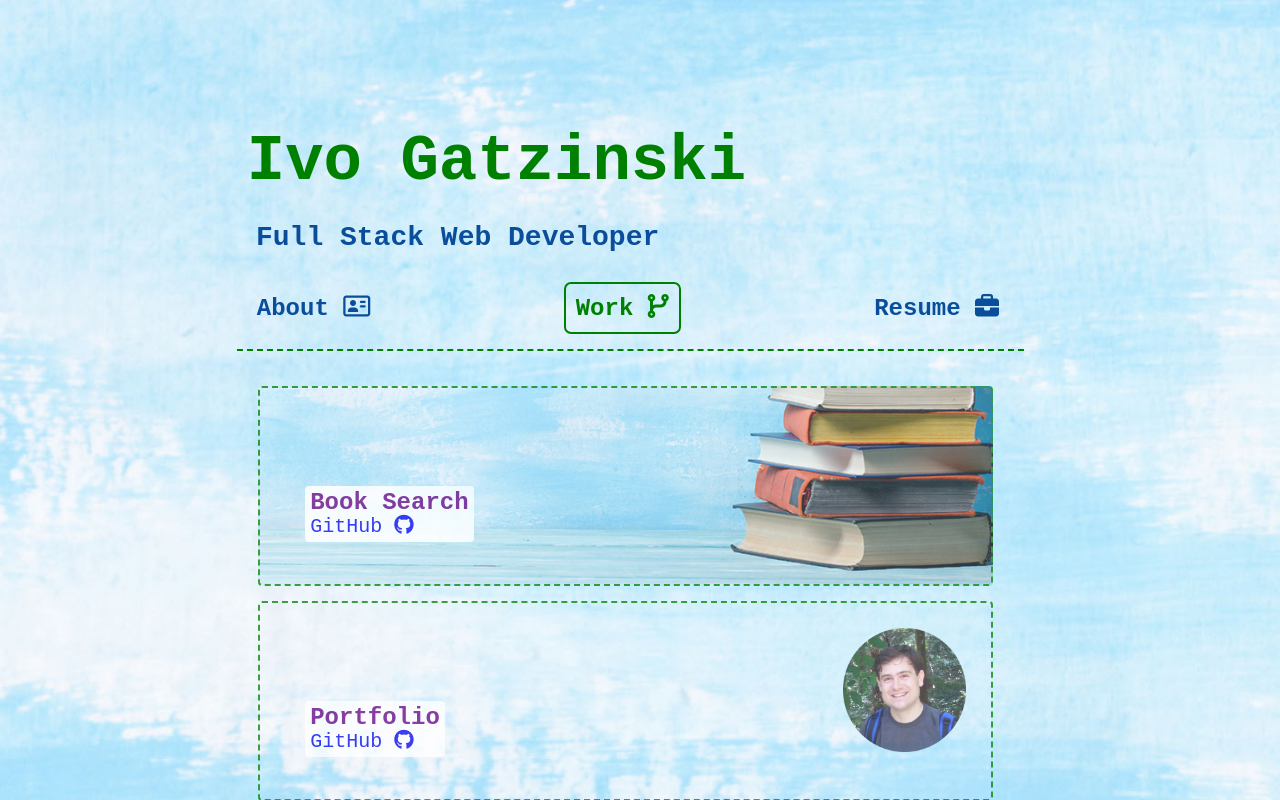
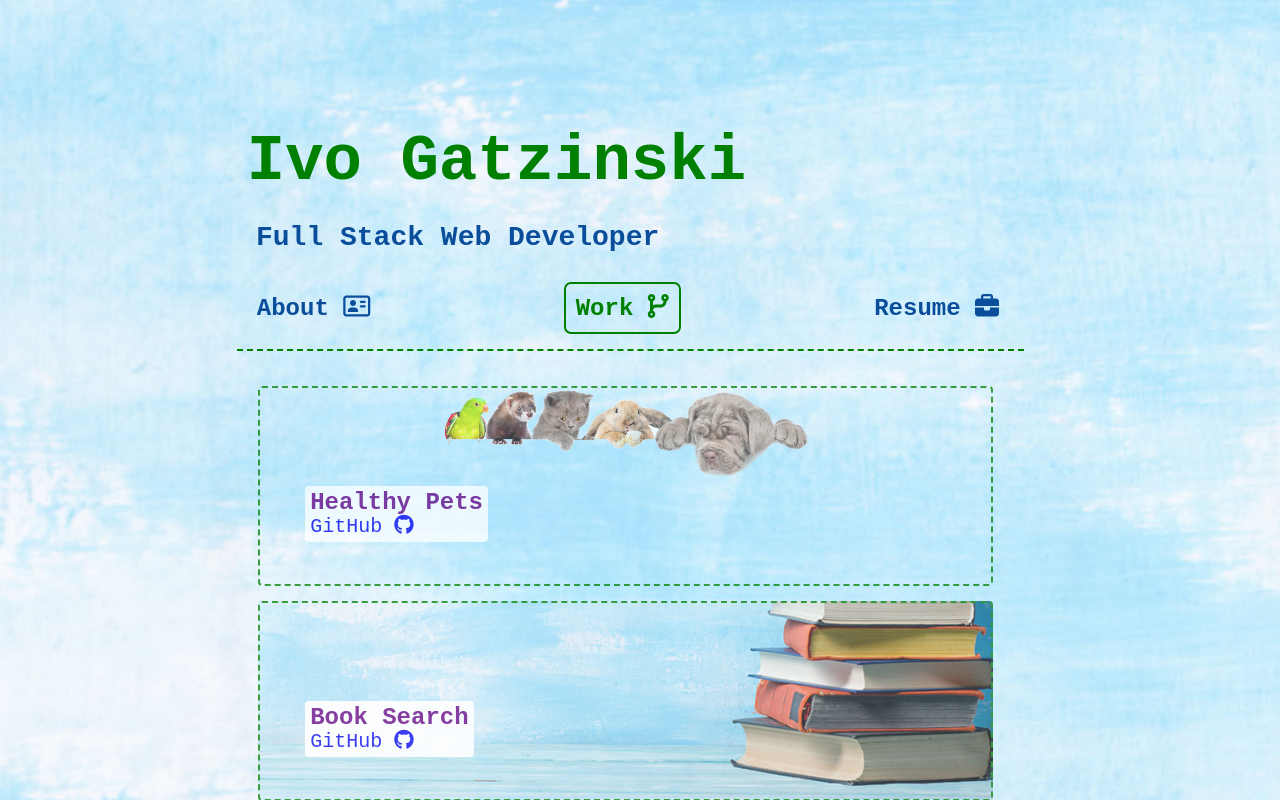
Before and after one commit to Ivo-Gatzinski/portfolio, a React (Create React App) app: page / in a window 1280 px wide. Both pictures are taken after a click on the button "Work". Shown: the top 800 px of the page. Built offline with nearby package versions, Linux system fonts and the light colour scheme; a web font is replaced by a local one.

Commit message:
add pets

```diff
--- a/src/components/Samples.js
+++ b/src/components/Samples.js
@@ -5,6 +5,28 @@ export default function Samples() {
   return (
     <section className="work" id="work">
       <div className="samples">
+      <figure className="pets card">
+          <div className="h4">
+            <h3>
+              <a
+                target="_blank"
+                rel="noreferrer"
+                href="https://healthy-pets-copypaste.herokuapp.com/"
+              >
+                Healthy Pets
+              </a>
+            </h3>
+            <p>
+              <a
+                target="_blank"
+                rel="noreferrer"
+                href="https://github.com/elenaliu0415/healthy-pets/"
+              >
+                GitHub <i className="fab fa-github"></i>
+              </a>
+            </p>
+          </div>
+        </figure>
       <figure className="books card">
           <div className="h4">
             <h3>
--- a/src/components/style.css
+++ b/src/components/style.css
@@ -128,6 +128,15 @@ p {
 
 .h4 h3 {
   font-size: 150%;
+}
+
+.pets {
+  background-image: url("./images/pets.png");
+  filter: opacity(0.75);
+  background-position: top;
+  background-size: 50%;
+  background-repeat: no-repeat;
+
 }
 
 .books {
```
Also changed, not shown: src/components/images/pets.png (added).
